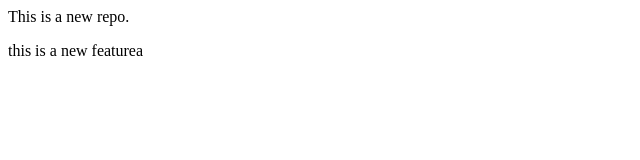
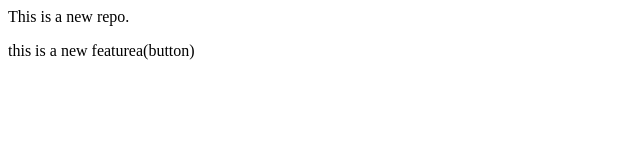
Before and after one commit to ASADX223/localrepo, a plain HTML site: page index.html in a window 1280 px wide. Shown: the full height of the page, 0-640 px from the left. Drawn offline with Linux system fonts and the light colour scheme.

Commit message:
added button

```diff
--- a/index.html
+++ b/index.html
@@ -1,2 +1,2 @@
 <p>This is a new repo.</p>
-<p>this is a new featurea</p>
+<p>this is a new featurea(button)</p>
```
